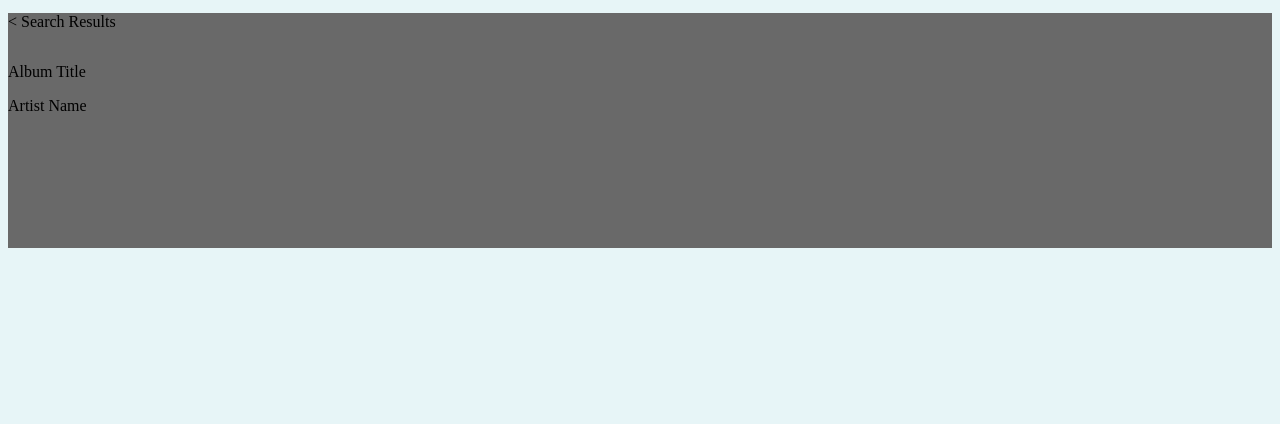
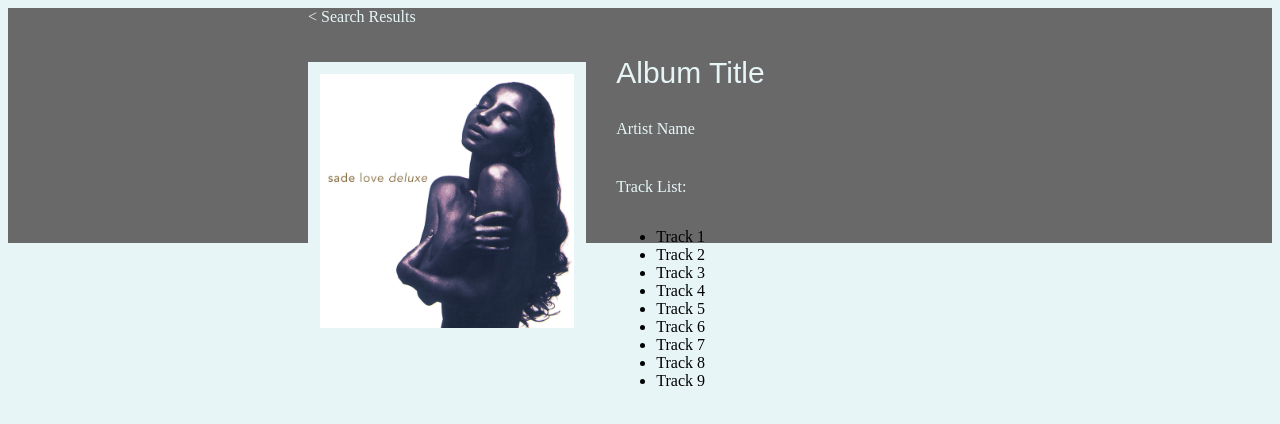
Before and after one commit to bkfwebdev/music-search-app, a plain HTML site: page albumpage.html in a window 1280 px wide. Drawn offline with Linux system fonts and the light colour scheme.

Commit message:
album page updates

```diff
--- a/albumpage.html
+++ b/albumpage.html
@@ -3,14 +3,26 @@
 <link rel="stylesheet" href="css/albumstyles.css">
 </head>
 <body>
-<div id="infosheet">
+
 <div id="colorspan">
-<p>< Search Results </p>
-<img></img>
-<p>Album Title</p>
-<p>Artist Name</p>
-<ul></ul>
-
+<p id="results">&lt Search Results</p>
+<img id="coverArt" src="albumimagetest.jpg"></img>
+<p id="title">Album Title</p>
+<p id="artist">Artist Name</p>
+<p id="tracklistheader">Track List:</p>
+<div id="tracklist">
+<ul>
+    <li>Track 1</li>
+    <li>Track 2</li>
+    <li>Track 3</li>
+    <li>Track 4</li>
+    <li>Track 5</li>
+    <li>Track 6</li>
+    <li>Track 7</li>
+    <li>Track 8</li>
+    <li>Track 9</li>
+</ul>
+</div>
 </div>
 </div>
 </body>
--- a/css/albumstyles.css
+++ b/css/albumstyles.css
@@ -1,9 +1,52 @@
 #colorspan {
 	width:100%;
 	height:30%;
-	margin-top:1%;
-	background-color:#696969;
+    background-color:#696969;
+
+
 }
+
 body {
 	background-color:#e7f5f7;
 }
+
+#tracklistheader {
+    color:#e7f5f7;
+
+}
+
+#title {
+    margin-left:30px;
+    color:#e7f5f7;
+    font-size: 30px;
+    font-family:sans-serif;
+}
+
+#artist {
+    color:#e7f5f7;
+    margin-bottom: 40px;
+}
+
+#results {
+margin-left: 300px;
+    color:#e7f5f7;
+    padding-top:5x;
+}
+
+#coverArt {
+    width:254.25px;
+    height:254.25px;
+    display:inline;
+    float:left;
+    margin-left: 300px;
+    margin-top: 20px;
+    margin-right: 30px;
+    border-style: solid;
+    border-width: 12px;
+    border-color: #e7f5f7;
+}
+
+#tracklist {
+    display:inline;
+    float:left;
+}
```
Also changed, not shown: albumimagetest.jpg (added).
